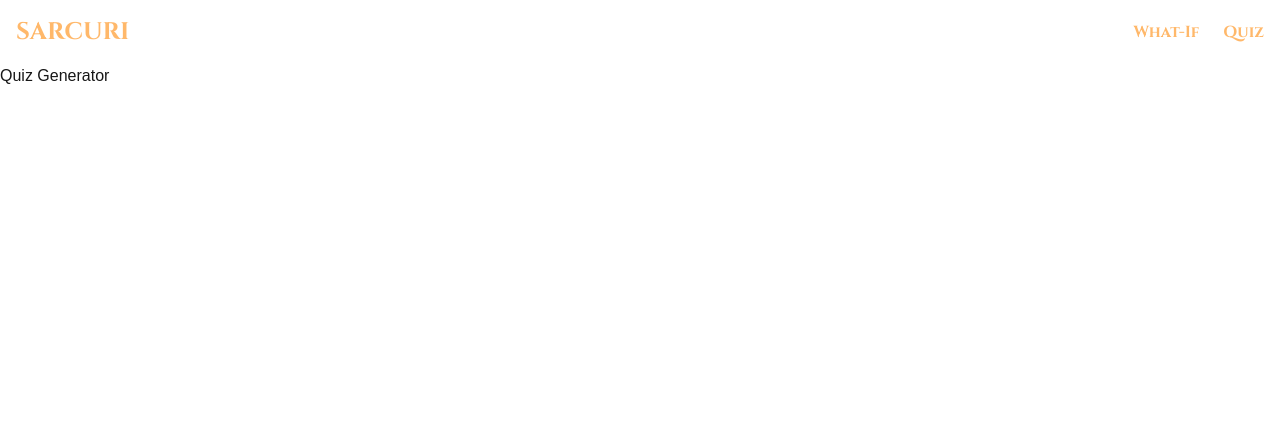
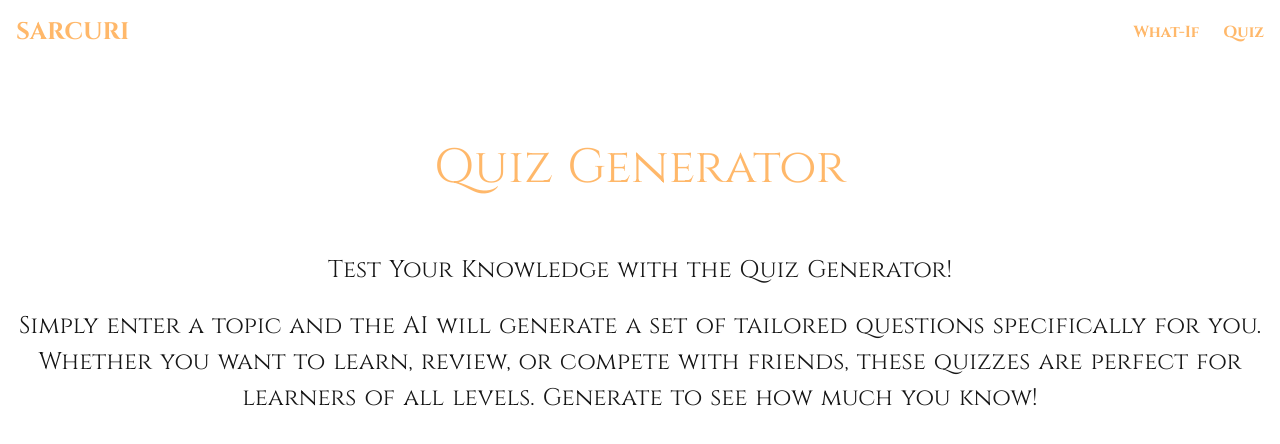
Before and after one commit to Nav400/Sarcuri, a Next.js app: page /quiz in a window 1280 px wide. Shown: the top 444 px of the page. Built offline with nearby package versions, Linux system fonts and the light colour scheme.

Commit message:
Added the body text to the quiz page

```diff
--- a/app/quiz/page.tsx
+++ b/app/quiz/page.tsx
@@ -1,10 +1,29 @@
 import NavBar from "../components/NavBar";
+import { Cinzel } from "next/font/google"
+
+const cinzel = Cinzel({
+  subsets: ["latin"],
+  weight: ["400", "700"],
+})
 
 export default function Quiz() {
     return (
         <main>
             <NavBar/>
-            <h1>Quiz Generator</h1>
+            <div className = {`${cinzel.className} leading-relaxed sm:leading-normal text-base sm:text-small md:text-lg lg:text-2xl space-y-6 mt-20 text-center`} style={{ wordSpacing: "2px" }}>
+                <h1 className = {`${cinzel.className} text-center text-5xl text-orange-300`}>
+                    Quiz Generator
+                </h1>
+                <h2>
+                    <p className = "mt-15">
+                        Test Your Knowledge with the Quiz Generator!
+                    </p>
+                    <p className = "mt-5">
+                        Simply enter a topic and the AI will generate a set of tailored questions specifically for you. Whether you want to learn, review, or compete with friends, these quizzes are perfect for learners of all levels. Generate to see how much you know!
+                    </p>
+                </h2>
+
+            </div>
         </main>
     );
 }
```
